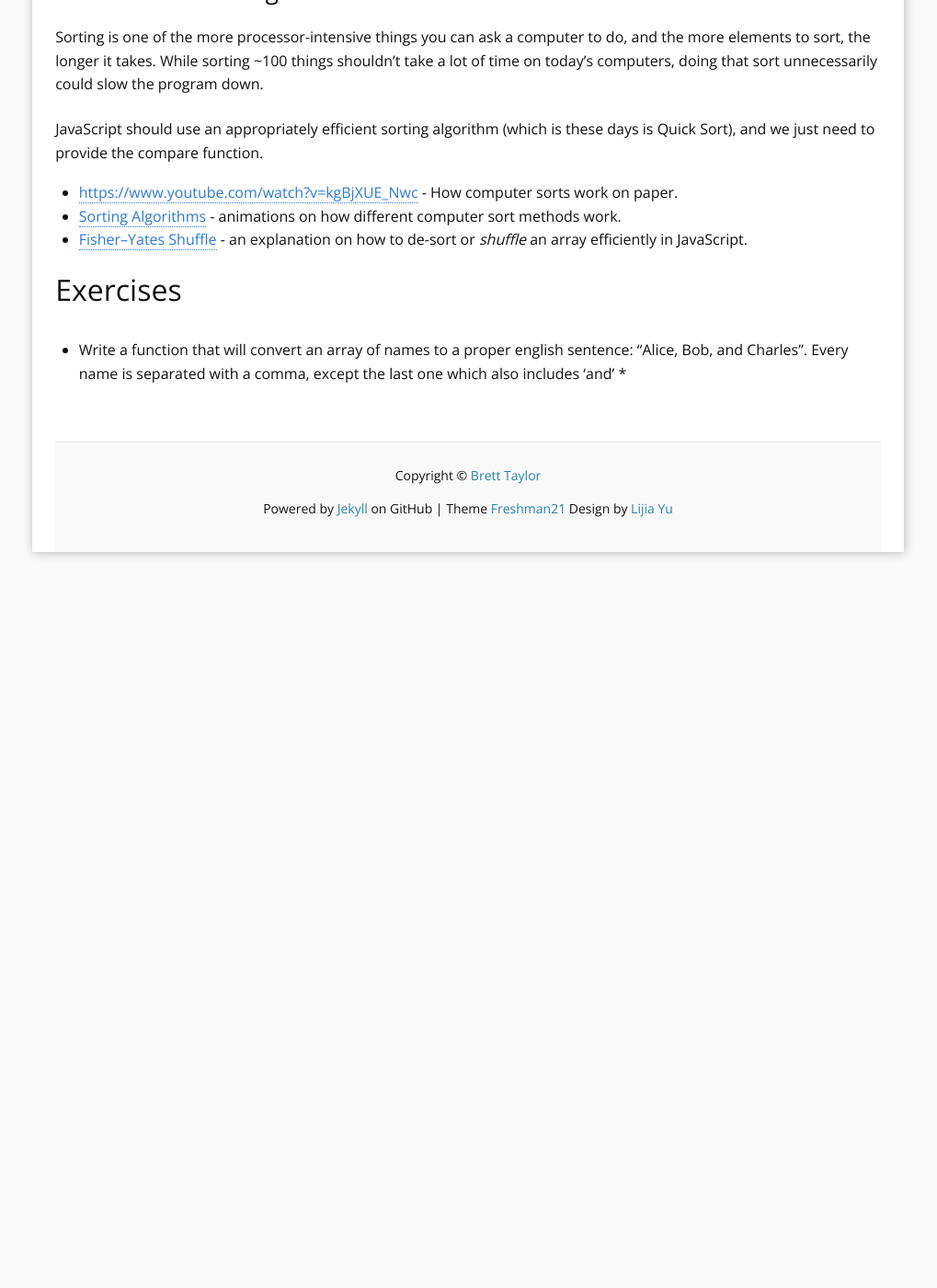
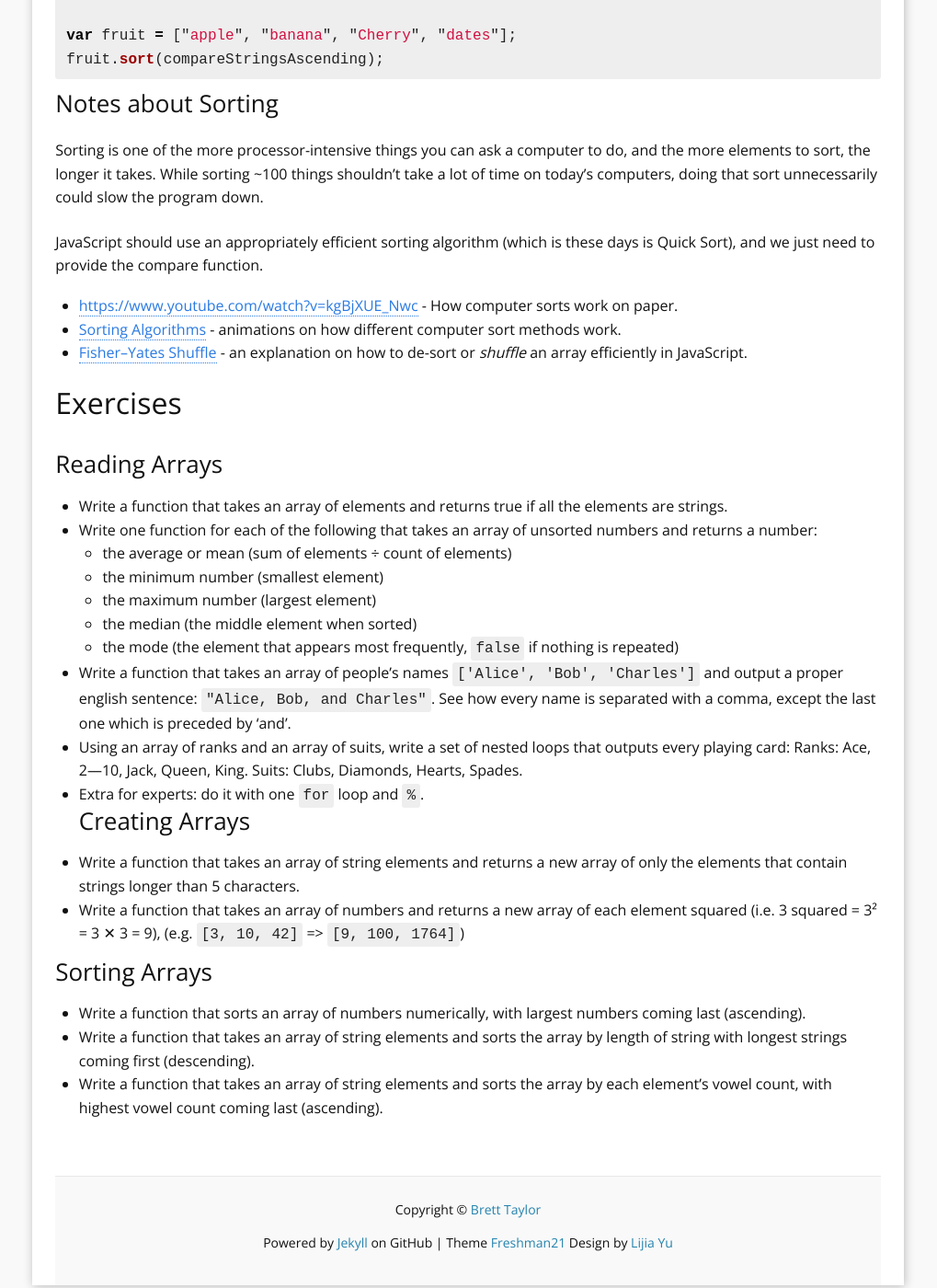
Before and after one commit to YoobeeWebTutors/javascript-manual, a Jekyll site: the page built from 14-arrays.md, in a window 1280 px wide and 1400 px high, scrolled down 6262 px. Shown: the whole window at 92% size, without its empty margins (131-1150 px from the left). Built offline with Jekyll 4.4.1, drawn with Linux system fonts in a browser that asks for light colours; Markdown is read by kramdown in place of the engine named in the settings; before the commit the page ends 6892 px from its top, so only the background shows below that; some of the changed text lies outside the part shown.

Commit message:
added more exercises to arrays and extra exercises

````diff
--- a/14-arrays.md
+++ b/14-arrays.md
@@ -5,13 +5,18 @@ layout: page
 
 Sometimes we need to store a list of values. Who's coming to dinner? What were the team's scores for the season?
 
+Arrays are ordered lists of data. Each item in the list is called an *element*, which we can access by the element's index.
+
 ```js
 var guests = ["Alice", "Charles", "Dave", "Bob"];
 var scores = [10, 15, 12, 17, 3, 11, 23];
 var bananas = [true, 0, "Today"]; // Yes! We Have No Bananas
 ```
 
-Here we use square brackets to denote an Array literal. There are other ways to create arrays, but this is the most useful.
+Once we have an array, we can loop over its elements the same way we loop over a string's characters. We can add and remove elements, change each element, and even sort the array any way we like.
+
+Above we use square brackets to denote an Array literal. There are other ways to create arrays, but this is the most useful.
+
 
 ## Array Elements
 
@@ -60,6 +65,7 @@ Usually, when an array is output, it will be coerced into a string:
 alert(guests); // "Alice,Charles,Dave,Bob"
 alert(scores); // "9,15,12,17,3,11,23"
 ```
+
 However, when using `console.log` or the like, the console panel will often show you the array in literal form.
 
 We get more control over converting an array to a string using the `join` method:
@@ -193,6 +199,7 @@ ages.sort(compare); // [2, 9, 10, 11, 15, 20] <-- numerically ascending!
 ```
 
 Output:
+
 ```
 Cherry vs apple
 apple vs banana
@@ -214,11 +221,12 @@ apple vs banana
 9 vs 2
 ```
 
-Please note that we're *not calling* `compare` when we pass it to `sort`. `sort` will call `compare` each time it needs to compare two elements.
+Please note that we *do not call* `compare` when we pass it to `sort`. `sort` will call `compare` each time it needs to compare two elements.
 
 ```js
 // WRONG:
 fruit.sort(compare());
+
 // CORRECT:
 fruit.sort(compare);
 ```
@@ -241,6 +249,7 @@ var ages = [15, 20, 2, 11, 9, 10];
 ages.sort(compareNumbersAscending); // [2, 9, 10, 11, 15, 20]
 ages.sort(compareNumbersDescending); // [20, 15, 11, 10, 9, 2]
 ```
+
 The `compareNumbersAscending` still returns a positive or negative number, or zero. `compareNumbersDescending` does the same thing, only larger numbers come first.
 
 ### Sorting Arrays of Strings Alphabetically
@@ -254,7 +263,6 @@ function compareStringsAscending(a, b) {
 
 var fruit = ["apple", "banana", "Cherry", "dates"];
 fruit.sort(compareStringsAscending);
-
 ```
 
 ### Notes about Sorting
@@ -268,5 +276,24 @@ JavaScript should use an appropriately efficient sorting algorithm (which is the
 * [Fisher–Yates Shuffle](http://bost.ocks.org/mike/shuffle/) - an explanation on how to de-sort or *shuffle* an array efficiently in JavaScript.
 
 ## Exercises
-* Write a function that will convert an array of names to a proper english sentence: "Alice, Bob, and Charles". Every name is separated with a comma, except the last one which also includes 'and'
-*
+
+### Reading Arrays
+* Write a function that takes an array of elements and returns true if all the elements are strings.
+* Write one function for each of the following that takes an array of unsorted numbers and returns a number:
+  * the average or mean (sum of elements ÷ count of elements)
+  * the minimum number (smallest element)
+  * the maximum number (largest element)
+  * the median (the middle element when sorted)
+  * the mode (the element that appears most frequently, `false` if nothing is repeated)
+* Write a function that takes an array of people's names `['Alice', 'Bob', 'Charles']` and output a proper english sentence: `"Alice, Bob, and Charles"`. See how every name is separated with a comma, except the last one which is preceded by 'and'.
+* Using an array of ranks and an array of suits, write a set of nested loops that outputs every playing card: Ranks: Ace, 2—10, Jack, Queen, King. Suits: Clubs, Diamonds, Hearts, Spades.
+ * Extra for experts: do it with one `for` loop and `%`.
+### Creating Arrays
+
+* Write a function that takes an array of string elements and returns a new array of only the elements that contain strings longer than 5 characters.
+* Write a function that takes an array of numbers and returns a new array of each element squared (i.e. 3 squared = 3² = 3 ✕ 3 = 9), (e.g. `[3, 10, 42]` => `[9, 100, 1764]`)
+
+### Sorting Arrays
+* Write a function that sorts an array of numbers numerically, with largest numbers coming last (ascending).
+* Write a function that takes an array of string elements and sorts the array by length of string with longest strings coming first (descending).
+* Write a function that takes an array of string elements and sorts the array by each element's vowel count, with highest vowel count coming last (ascending).
````
Also changed, not shown: 13-extra-exercises.md (+5 -1 lines).
